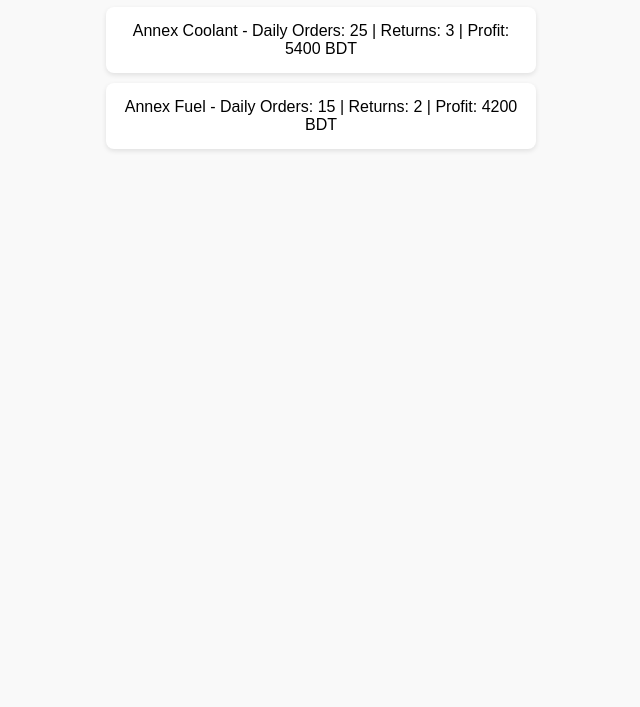
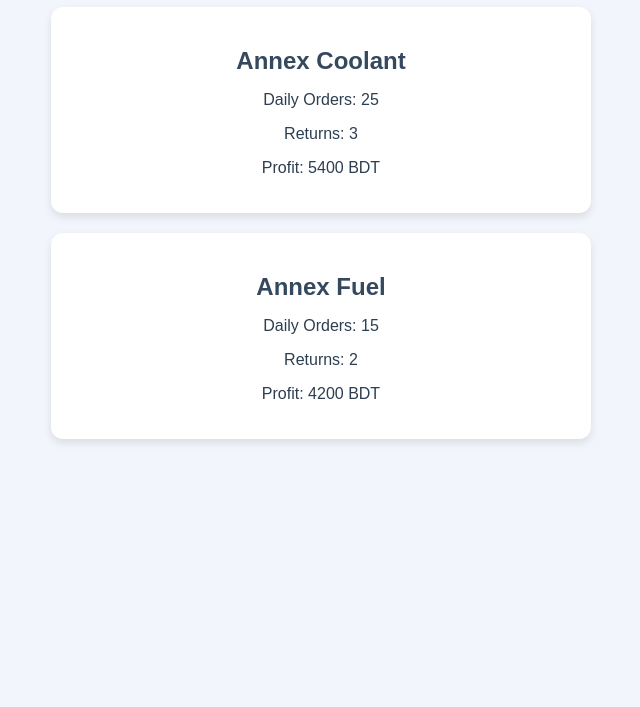
Before and after one commit to Ahniloy266/tassnex-software, a plain HTML site: page dashboard.html in a window 1280 px wide. Shown: the part 93-800 px from the top of the page, without its empty margins (319-959 px from the left). Drawn offline with Linux system fonts and the light colour scheme.

Commit message:
Update dashboard.html
new dash

```diff
--- a/dashboard.html
+++ b/dashboard.html
@@ -2,14 +2,58 @@
 <!DOCTYPE html>
 <html lang="en">
 <head>
-  <meta charset="UTF-8" />
-  <meta name="viewport" content="width=device-width, initial-scale=1.0"/>
-  <title>Dashboard</title>
-  <link rel="stylesheet" href="style.css" />
+  <meta charset="UTF-8">
+  <title>Tassnex Dashboard</title>
+  <link rel="stylesheet" href="style.css">
+  <style>
+    body {
+      font-family: Arial, sans-serif;
+      background-color: #f2f6fc;
+      margin: 0;
+      padding: 20px;
+    }
+
+    h1 {
+      text-align: center;
+      color: #2c3e50;
+    }
+
+    .card {
+      background-color: #ffffff;
+      padding: 20px;
+      margin: 20px auto;
+      border-radius: 12px;
+      box-shadow: 0 4px 8px rgba(0, 0, 0, 0.1);
+      max-width: 500px;
+      text-align: center;
+    }
+
+    .card h2 {
+      margin-bottom: 10px;
+      color: #34495e;
+    }
+
+    .card p {
+      font-size: 16px;
+      color: #2c3e50;
+    }
+  </style>
 </head>
 <body>
   <h1>Dashboard Overview</h1>
-  <div class="card">Annex Coolant - Daily Orders: 25 | Returns: 3 | Profit: 5400 BDT</div>
-  <div class="card">Annex Fuel - Daily Orders: 15 | Returns: 2 | Profit: 4200 BDT</div>
+
+  <div class="card">
+    <h2>Annex Coolant</h2>
+    <p>Daily Orders: 25</p>
+    <p>Returns: 3</p>
+    <p>Profit: 5400 BDT</p>
+  </div>
+
+  <div class="card">
+    <h2>Annex Fuel</h2>
+    <p>Daily Orders: 15</p>
+    <p>Returns: 2</p>
+    <p>Profit: 4200 BDT</p>
+  </div>
 </body>
 </html>
```
